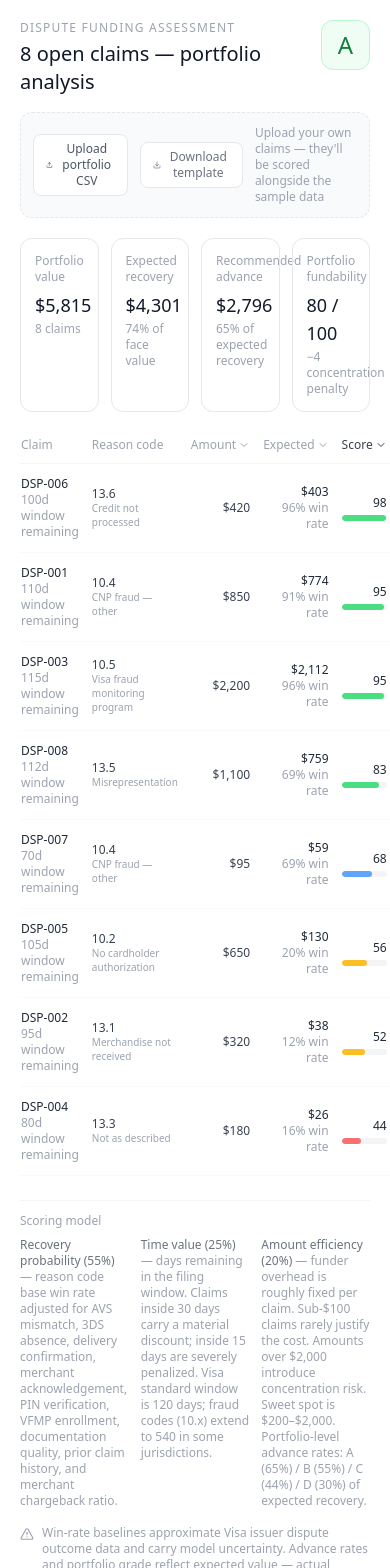
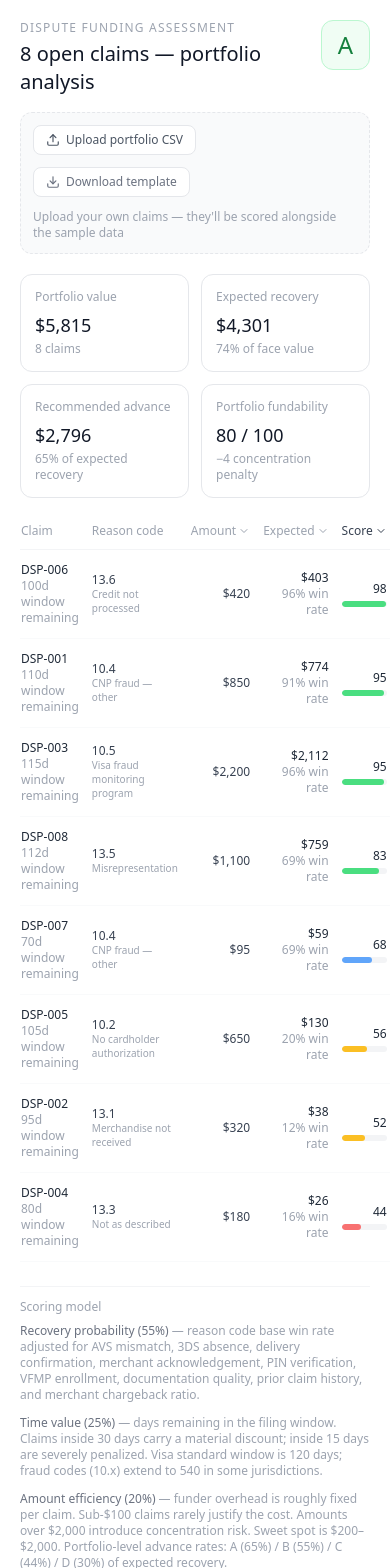
Before and after one commit to i0date/dispute-funding-assessor, a React (Vite) app: page / in a window 390 px wide. Shown: the top 1568 px of the page. Built offline with nearby package versions, Linux system fonts and the light colour scheme.

Commit message:
Fix mobile layout — responsive columns and stacked panels

```diff
--- a/src/DisputeFundingAssessor.jsx
+++ b/src/DisputeFundingAssessor.jsx
@@ -344,7 +344,7 @@ export default function DisputeFundingAssessor() {
       </div>
 
       {/* ── CSV upload bar ── */}
-      <div className="mb-5 flex items-center gap-3 p-3 border border-dashed border-gray-200 rounded-xl bg-gray-50">
+      <div className="mb-5 flex flex-wrap items-center gap-3 p-3 border border-dashed border-gray-200 rounded-xl bg-gray-50">
         <input ref={fileRef} type="file" accept=".csv" className="hidden" onChange={handleFile} />
 
         <button
@@ -388,7 +388,7 @@ export default function DisputeFundingAssessor() {
       )}
 
       {/* ── KPI cards ── */}
-      <div className="grid grid-cols-4 gap-3 mb-6">
+      <div className="grid grid-cols-2 md:grid-cols-4 gap-3 mb-6">
         {[
           { label: "Portfolio value",      value: `$${totalValue.toLocaleString()}`,                     sub: `${allScored.length} claims`                                       },
           { label: "Expected recovery",    value: `$${Math.round(totalExpected).toLocaleString()}`,      sub: `${Math.round(totalExpected / totalValue * 100)}% of face value`   },
@@ -404,7 +404,7 @@ export default function DisputeFundingAssessor() {
       </div>
 
       {/* ── Table + detail panel ── */}
-      <div className="flex gap-4 items-start">
+      <div className="flex flex-col md:flex-row gap-4 items-start">
 
         {/* Claims table */}
         <div style={{ flex: 1, minWidth: 0 }}>
@@ -482,7 +482,7 @@ export default function DisputeFundingAssessor() {
           ].filter(e => e.active)
 
           return (
-            <div style={{ width: 320, flexShrink: 0 }} className="border border-gray-200 rounded-xl p-4">
+            <div className="w-full md:w-80 md:flex-shrink-0 border border-gray-200 rounded-xl p-4">
 
               {/* Panel header */}
               <div className="flex items-start justify-between mb-3">
@@ -563,7 +563,7 @@ export default function DisputeFundingAssessor() {
       {/* ── Scoring methodology note ── */}
       <div className="mt-6 pt-3 border-t border-gray-100">
         <p className="text-xs text-gray-400 mb-2 font-medium">Scoring model</p>
-        <div className="grid grid-cols-3 gap-3 text-xs text-gray-400">
+        <div className="grid grid-cols-1 md:grid-cols-3 gap-3 text-xs text-gray-400">
           <p><span className="font-medium text-gray-500">Recovery probability (55%)</span> — reason code base win rate adjusted for AVS mismatch, 3DS absence, delivery confirmation, merchant acknowledgement, PIN verification, VFMP enrollment, documentation quality, prior claim history, and merchant chargeback ratio.</p>
           <p><span className="font-medium text-gray-500">Time value (25%)</span> — days remaining in the filing window. Claims inside 30 days carry a material discount; inside 15 days are severely penalized. Visa standard window is 120 days; fraud codes (10.x) extend to 540 in some jurisdictions.</p>
           <p><span className="font-medium text-gray-500">Amount efficiency (20%)</span> — funder overhead is roughly fixed per claim. Sub-$100 claims rarely justify the cost. Amounts over $2,000 introduce concentration risk. Sweet spot is $200–$2,000. Portfolio-level advance rates: A (65%) / B (55%) / C (44%) / D (30%) of expected recovery.</p>
```
